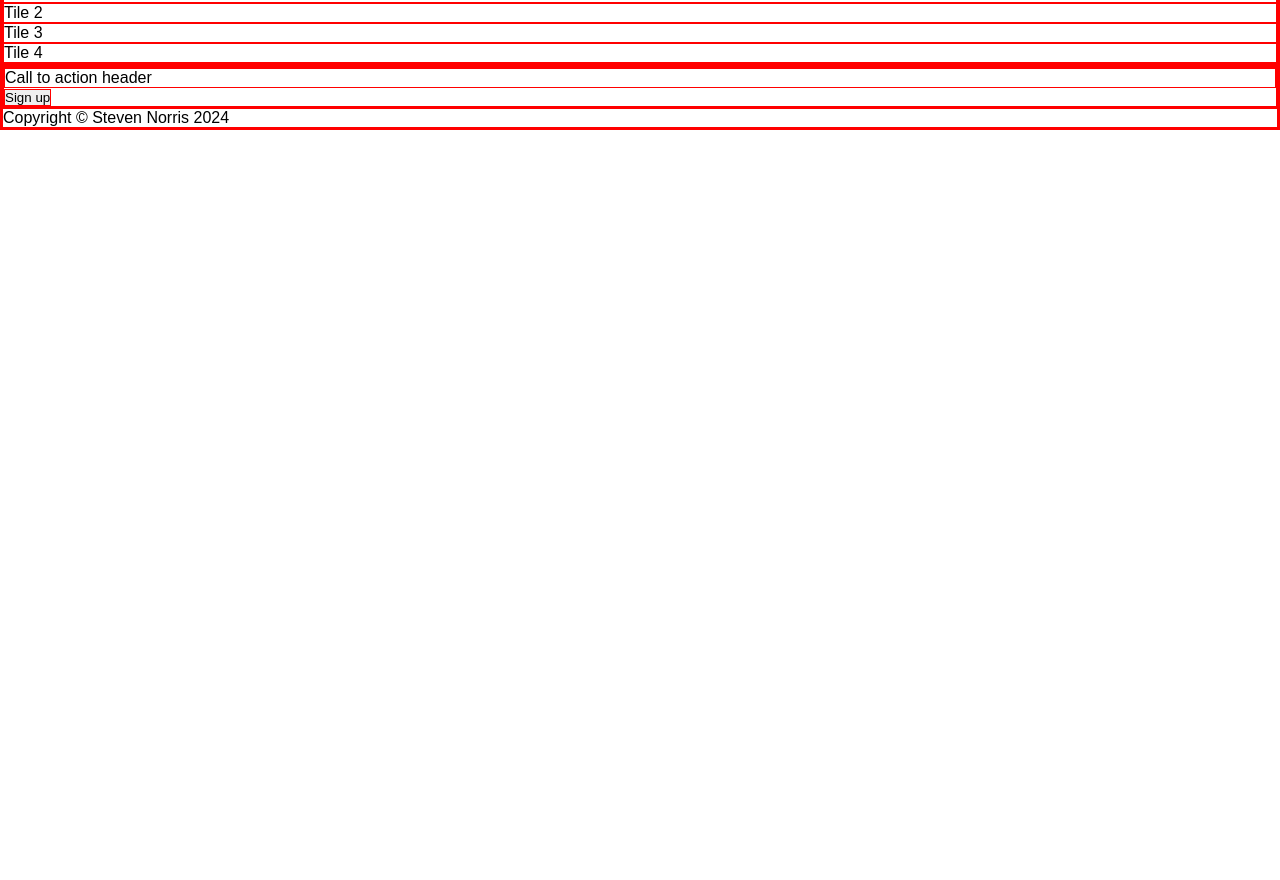
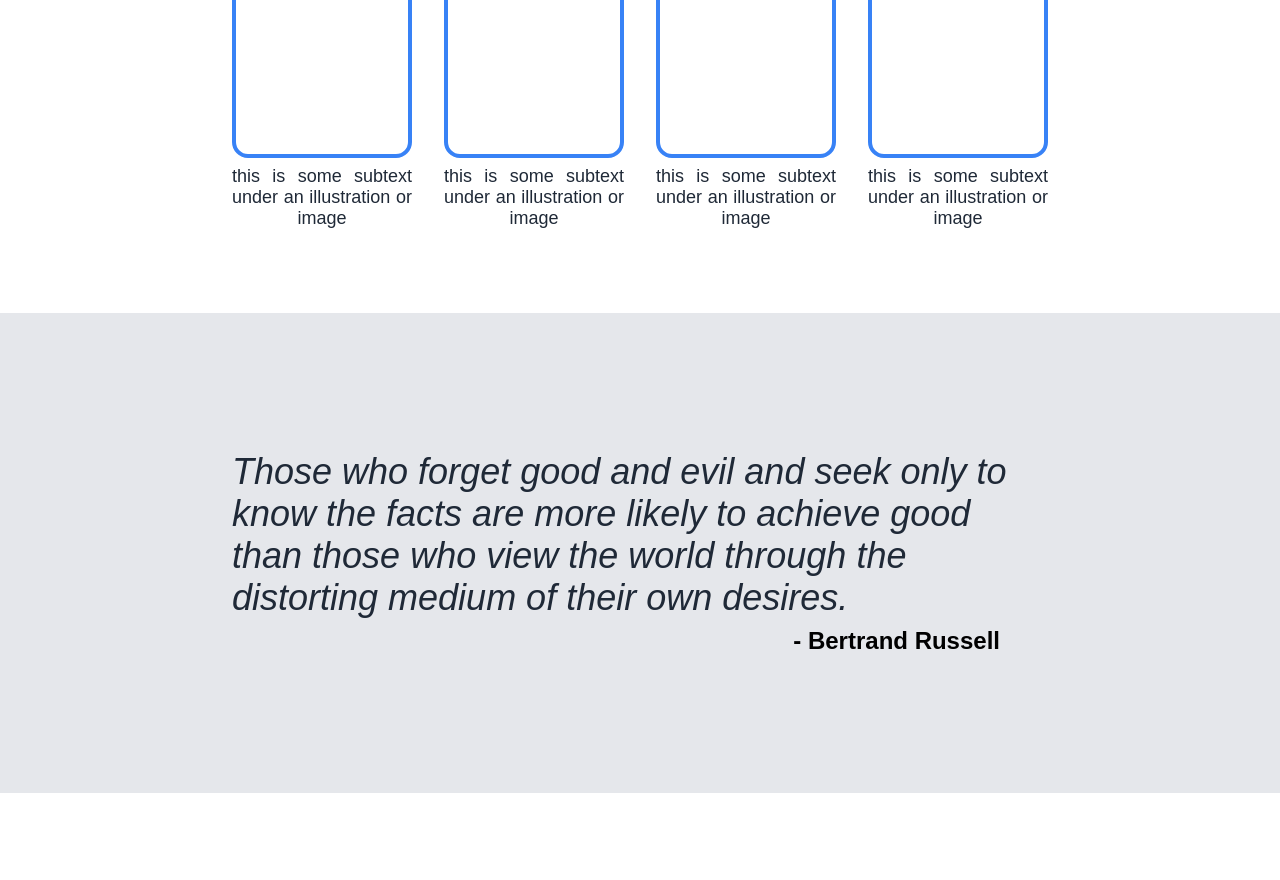
Before and after one commit to scnorris-phd/odin-landing-page, a plain HTML site: page index.html in a window 1280 px wide. Shown: the part 632-1512 px from the top of the page. Before the commit the page ends 800 px from the top, so only its background shows below. Drawn offline with Linux system fonts and the light colour scheme.

Commit message:
Update project with first full draft of landing page

```diff
--- a/index.html
+++ b/index.html
@@ -11,9 +11,9 @@
         <div class="logo">Header Logo</div>
         <div class="links">
             <ul>
-                <li>header link one</li>
-                <li>header link two</li>
-                <li>header link three</li>
+                <li><a href="#">header link one</a></li>
+                <li><a href="#">header link two</a></li>
+                <li><a href="#">header link three</a></li>
             </ul>
         </div>
     </div>
@@ -27,18 +27,38 @@
     </div>
     <div class="info-header">Some random information.</div>
     <div class="tile-container">
-        <div class="tile">Tile 1</div>
-        <div class="tile">Tile 2</div>
-        <div class="tile">Tile 3</div>
-        <div class="tile">Tile 4</div>
+        <div class="tile">
+            <div class="tile-photo"></div>
+            <div class="tile-text">this is some subtext under an illustration or image</div>
+        </div>
+        <div class="tile">
+            <div class="tile-photo"></div>
+            <div class="tile-text">this is some subtext under an illustration or image</div>
+        </div>
+        <div class="tile">
+            <div class="tile-photo"></div>
+            <div class="tile-text">this is some subtext under an illustration or image</div>
+        </div>
+        <div class="tile">
+            <div class="tile-photo"></div>
+            <div class="tile-text">this is some subtext under an illustration or image</div>
+        </div>
     </div>
-    <div class="quote"></div>
+    <div class="quote">
+        <blockquote>
+            <p>Those who forget good and evil and seek only to know the facts are more likely to achieve good than those who view the world through the distorting medium of their own desires.</p>
+            <footer>- Bertrand Russell</footer>
+        </blockquote>
+    </div>
     <div class="call-container">
         <div class="call">
-            <div class="call-text">Call to action header</div>
+            <div class="call-text">
+                <p class="call-header">Call to action! It's time!</p>
+                <p class="call-info">Sign up for our product by clicking that button right over there!</p>
+            </div>
             <button>Sign up</button>
         </div>
     </div>
-    <div class="footer">Copyright &copy; Steven Norris 2024</div>
+    <div class="footer">Copyright &copy; The Odin Project 2021</div>
 </body>
 </html>
--- a/styles.css
+++ b/styles.css
@@ -2,7 +2,6 @@
     box-sizing: border-box;
     margin: 0;
     padding: 0;
-    border: red solid 1px; /* For debugging */
     font-family: Arial, Helvetica, sans-serif;
 }
 
@@ -30,8 +29,16 @@ ul {
 }
 
 li {
+    font-size: 18px;
+}
+
+li a {
+    text-decoration: none;
     color: #e5e7eb;
-    font-size: 18px;
+}
+
+li a:hover {
+    color: #ff0000;
 }
 
 .main-container {
@@ -69,6 +76,7 @@ li {
     font-weight: bold;
     padding: 8px 24px;
     border-radius: 8px;
+    border: #3882f6 solid 1px;
 }
 
 .title button:hover {
@@ -81,7 +89,8 @@ li {
     width: 450px;
     height: 250px;
     background-color: #E5E7EB;
-    color: #86898e;
+    color: #1f2937;
+    font-size: 18px;
     display: flex;
     justify-content: center;
     align-items: center;
@@ -96,3 +105,110 @@ li {
     color: #1f2937;
     padding: 48px;
 }
+
+.tile-container {
+    display: flex;
+    justify-content: center;
+    margin-bottom: 84px;
+    gap: 32px;
+    display: flex;
+}
+
+.tile {
+    width: 180px;
+}
+
+.tile-photo {
+    height: 180px;
+    width: 180px;
+    border: #3882f6 solid 4px;
+    border-radius: 16px;
+}
+
+.tile-text {
+    padding-top: 8px;
+    color: #1f2937;
+    font-size: 18px;
+    text-align: justify;
+    text-align-last: center;
+}
+
+.quote {
+    background-color: #e5e7eb;
+    height: 480px;
+    display: flex;
+    flex-direction: column;
+    justify-content: center;
+    align-items: center;
+}
+
+.quote p {
+    font-size: 36px;
+    color: #1f2937;
+    font-weight: lighter;
+    font-style: italic;
+    width: 816px;
+}
+
+.quote footer {
+    display: flex;
+    justify-content: flex-end;
+    font-weight: bold;
+    padding-top: 8px;
+    padding-right: 48px;
+    font-size: 24px;
+}
+
+.call-container {
+    display: flex;
+    justify-content: center;
+    align-items: center;
+    height: 300px;
+}
+
+.call {
+    background-color: #3882f6;
+    height: 120px;
+    width: 900px;
+    border-radius: 16px;
+    display: flex;
+    justify-content: space-between;
+    align-items: center;
+    padding: 0 64px;
+}
+
+.call-header {
+    color: #f9faf8;
+    font-size: 24px;
+    font-weight: bold;
+}
+
+.call-info {
+    color: #e5e7eb;
+    font-size: 16px;
+}
+
+.call button {
+    color: #f9faf8;
+    background-color: #3882f6;
+    font-size: 18px;
+    font-weight: bold;
+    padding: 8px 24px;
+    border-radius: 8px;
+    border: #f9faf8 solid 2px;
+}
+
+.call button:hover {
+    background-color: #f9faf8;
+    color: #3882f6;
+}
+
+.footer {
+    background-color: #1f2937;
+    height: 72px;
+    color: #e5e7eb;
+    font-size: 18px;
+    display: flex;
+    justify-content: center;
+    align-items: center;
+}
```
